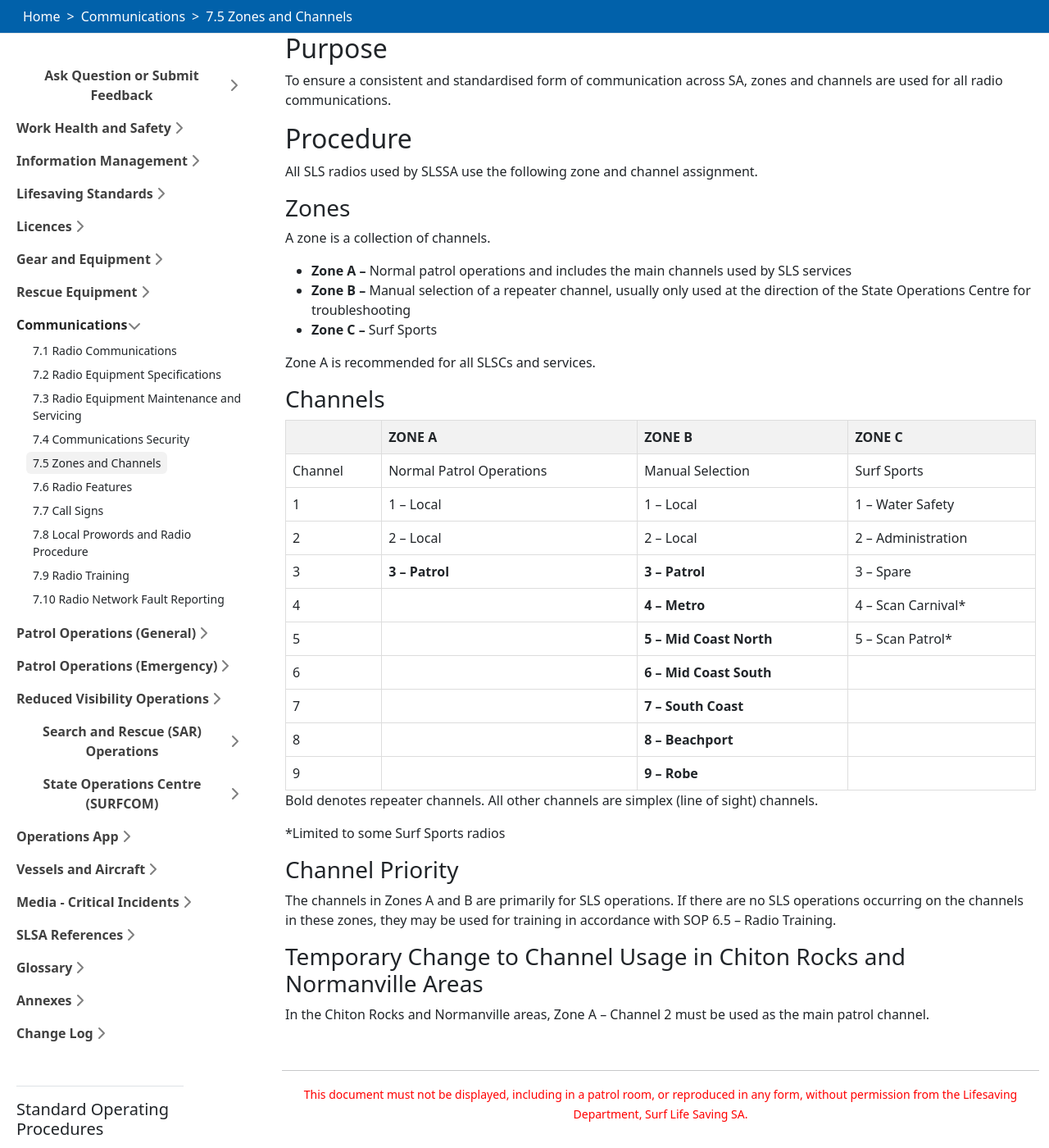
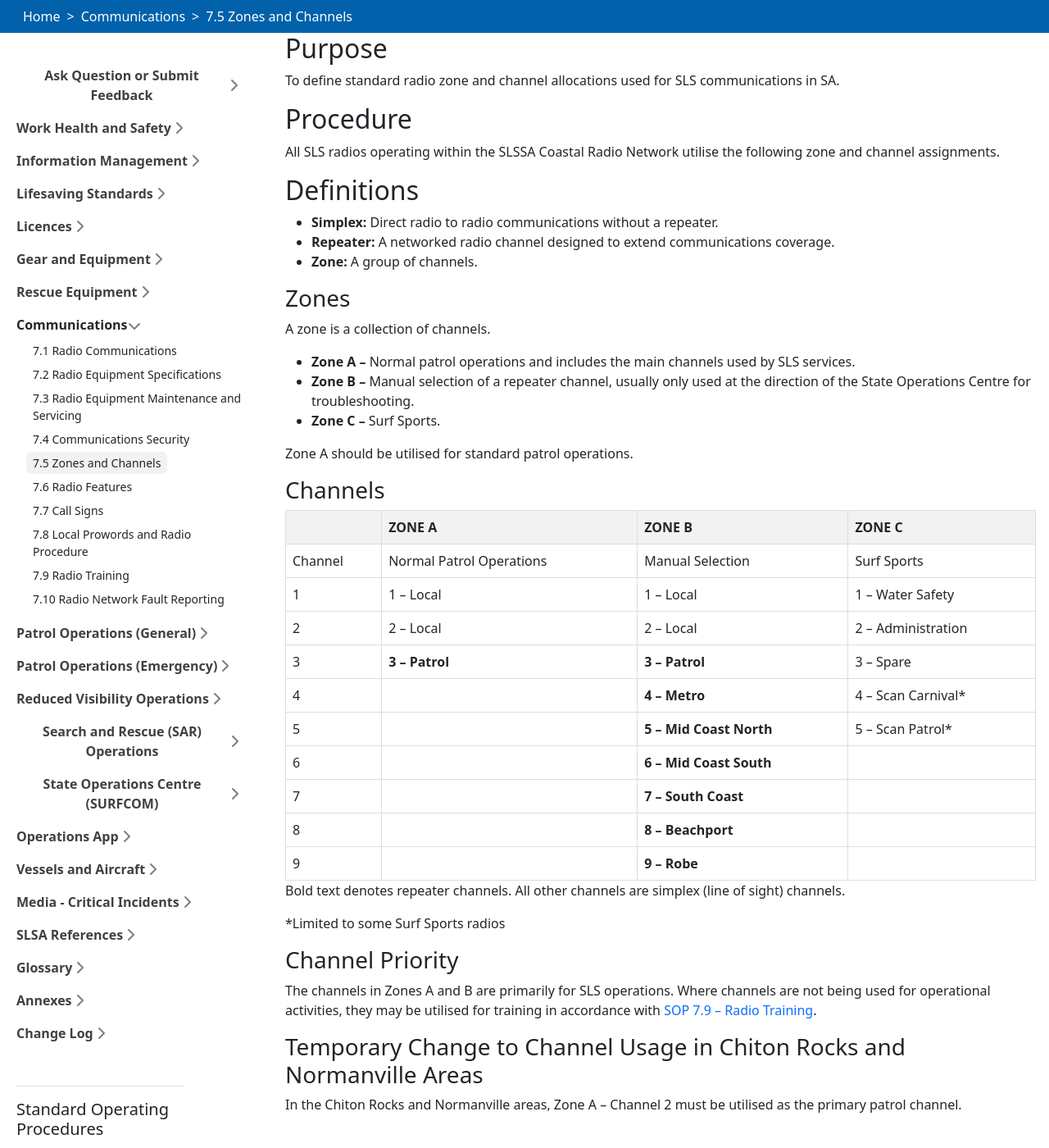
Before and after one commit to slssa-soc/sops-working, a Jekyll site: the page built from 7-communications/7.5-zones-and-channels.md, in a window 1280 px wide and 1400 px high, scrolled down 267 px. Shown: the whole window at 82% size. Built offline with Jekyll 4.4.1, drawn with Linux system fonts in a browser that asks for light colours.

Commit message:
Define standard radio zone and channel allocations for SLSSA communications (Section 7)

```diff
--- a/7-communications/7.5-zones-and-channels.md
+++ b/7-communications/7.5-zones-and-channels.md
@@ -8,21 +8,27 @@ layout: lesson-content
 
 ## Purpose
 
-To ensure a consistent and standardised form of communication across SA, zones and channels are used for all radio communications.
+To define standard radio zone and channel allocations used for SLS communications in SA.
 
 ## Procedure
 
-All SLS radios used by SLSSA use the following zone and channel assignment.
+All SLS radios operating within the SLSSA Coastal Radio Network utilise the following zone and channel assignments.
+
+## Definitions
+
+- **Simplex:** Direct radio to radio communications without a repeater.
+- **Repeater:** A networked radio channel designed to extend communications coverage.
+- **Zone:** A group of channels.
 
 ### Zones
 
 A zone is a collection of channels.
 
-- **Zone A –** Normal patrol operations and includes the main channels used by SLS services
-- **Zone B –** Manual selection of a repeater channel, usually only used at the direction of the State Operations Centre for troubleshooting
-- **Zone C –** Surf Sports
+- **Zone A –** Normal patrol operations and includes the main channels used by SLS services.
+- **Zone B –** Manual selection of a repeater channel, usually only used at the direction of the State Operations Centre for troubleshooting.
+- **Zone C –** Surf Sports.
 
-Zone A is recommended for all SLSCs and services.
+Zone A should be utilised for standard patrol operations.
 
 ### Channels
 
@@ -39,14 +45,14 @@ Zone A is recommended for all SLSCs and services.
 | 8   |     | **8 – Beachport** |     |
 | 9   |     | **9 – Robe** |     |
 
-Bold denotes repeater channels. All other channels are simplex (line of sight) channels.
+Bold text denotes repeater channels. All other channels are simplex (line of sight) channels.
 
 \*Limited to some Surf Sports radios
 
 ### Channel Priority
 
-The channels in Zones A and B are primarily for SLS operations. If there are no SLS operations occurring on the channels in these zones, they may be used for training in accordance with SOP 6.5 – Radio Training.
+The channels in Zones A and B are primarily for SLS operations. Where channels are not being used for operational activities, they may be utilised for training in accordance with [SOP 7.9 – Radio Training](7.9-radio-training.md).
 
 ### Temporary Change to Channel Usage in Chiton Rocks and Normanville Areas
 
-In the Chiton Rocks and Normanville areas, Zone A – Channel 2 must be used as the main patrol channel.
+In the Chiton Rocks and Normanville areas, Zone A – Channel 2 must be utilised as the primary patrol channel.
```
